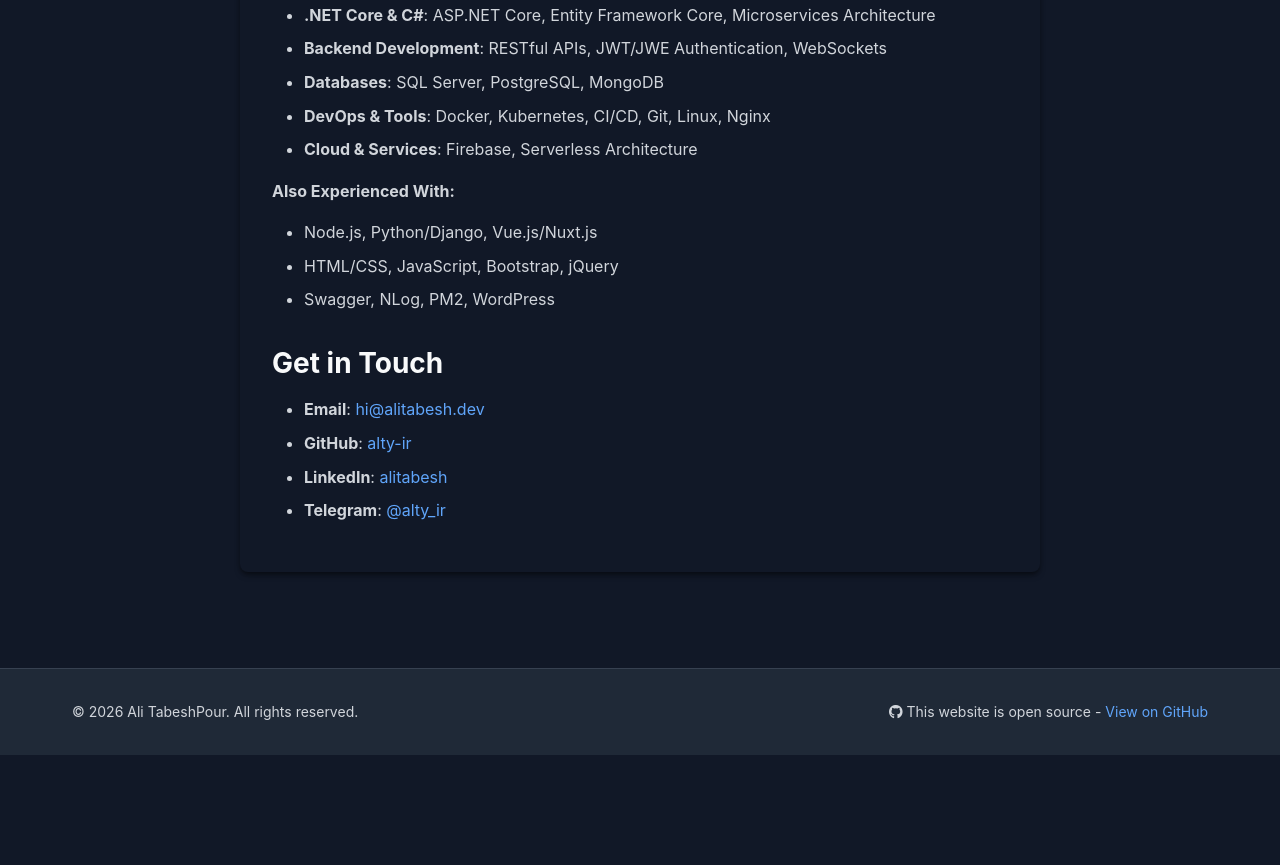
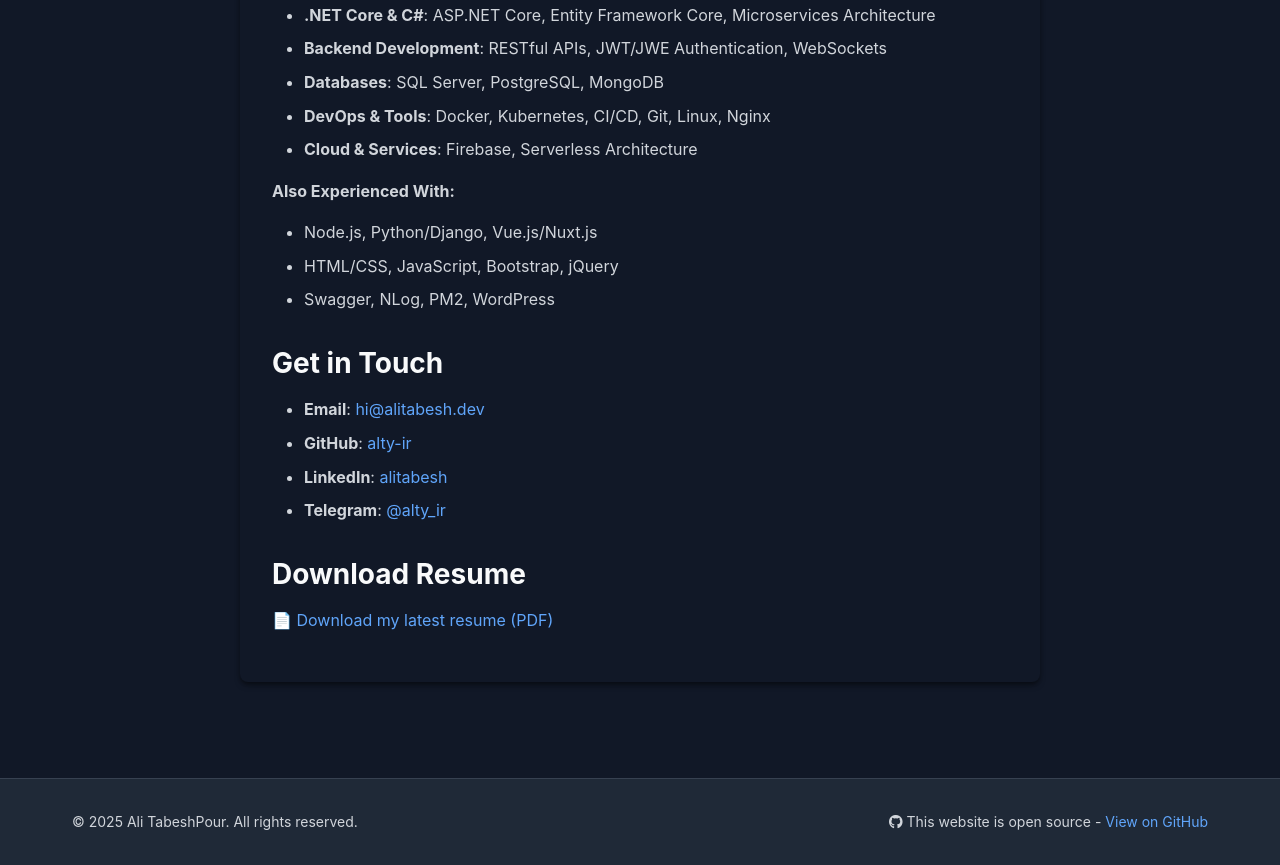
Before and after one commit to alty-ir/alty-ir.github.io, a website: page index.html in a window 1280 px wide. Shown: the part 799-1664 px from the top of the page. Before the commit the page ends 1554 px from the top, so only its background shows below. Drawn offline with Linux system fonts and the light colour scheme.

```diff
--- a/index.html
+++ b/index.html
@@ -149,7 +149,8 @@
 <li><strong>LinkedIn</strong>: <a href="https://linkedin.com/in/alitabesh">alitabesh</a></li>
 <li><strong>Telegram</strong>: <a href="https://t.me/alty_ir">@alty_ir</a></li>
 </ul>
-
+<h3>Download Resume</h3>
+<p>📄 <a href="https://github.com/alty-ir/Resume/releases/download/latest/main.pdf">Download my latest resume (PDF)</a></p>
 
             </div>
         </section>
@@ -162,7 +163,7 @@
         <div class="container">
             <div class="footer-content">
                 <div class="footer-text">
-                    <p>&copy; 2026 Ali TabeshPour. All rights reserved.</p>
+                    <p>&copy; 2025 Ali TabeshPour. All rights reserved.</p>
                 </div>
                 <div class="footer-repo">
                     <i class="fab fa-github"></i>
```
Also changed, not shown: .github/workflows/build.yml (added).
